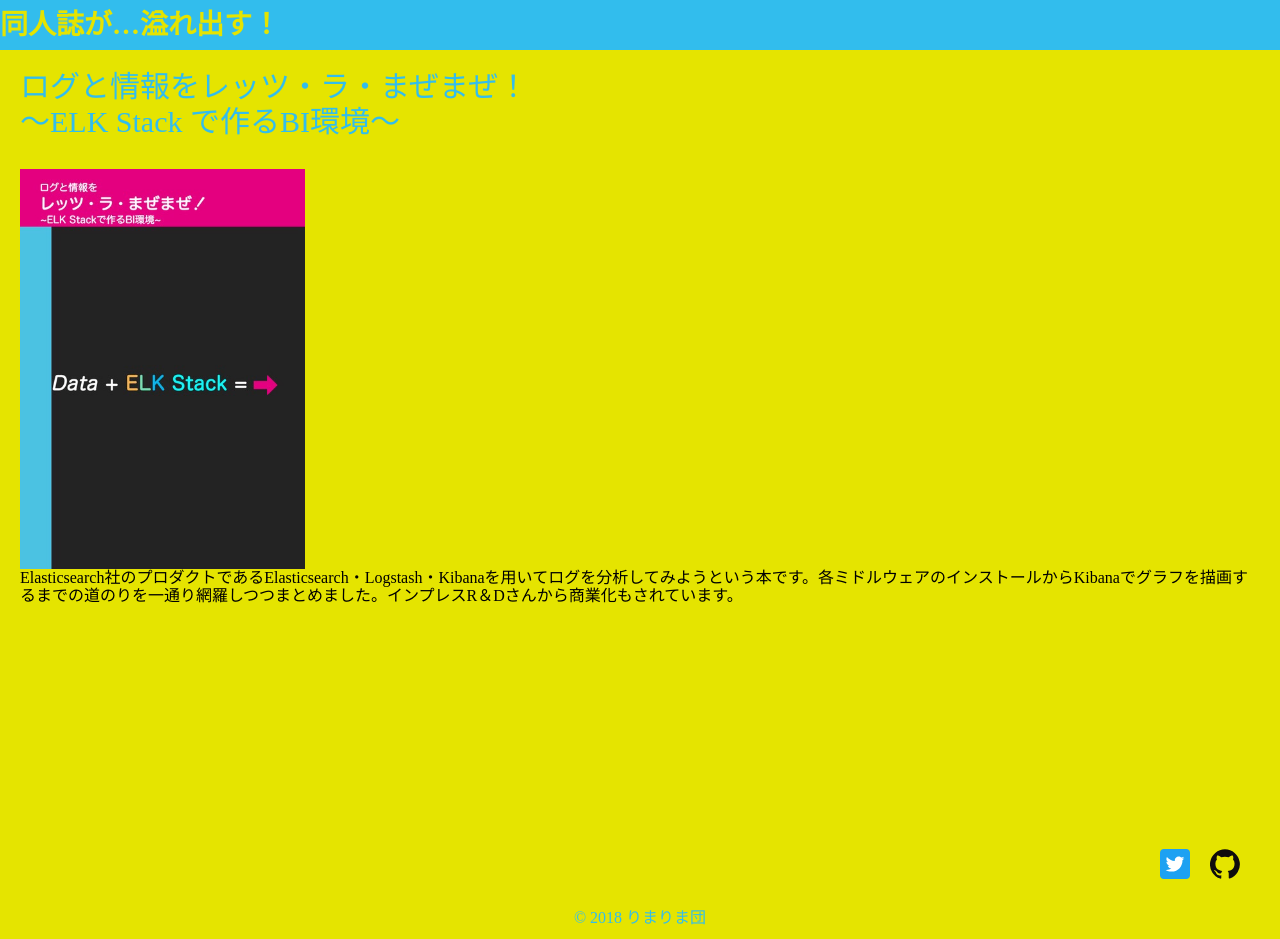
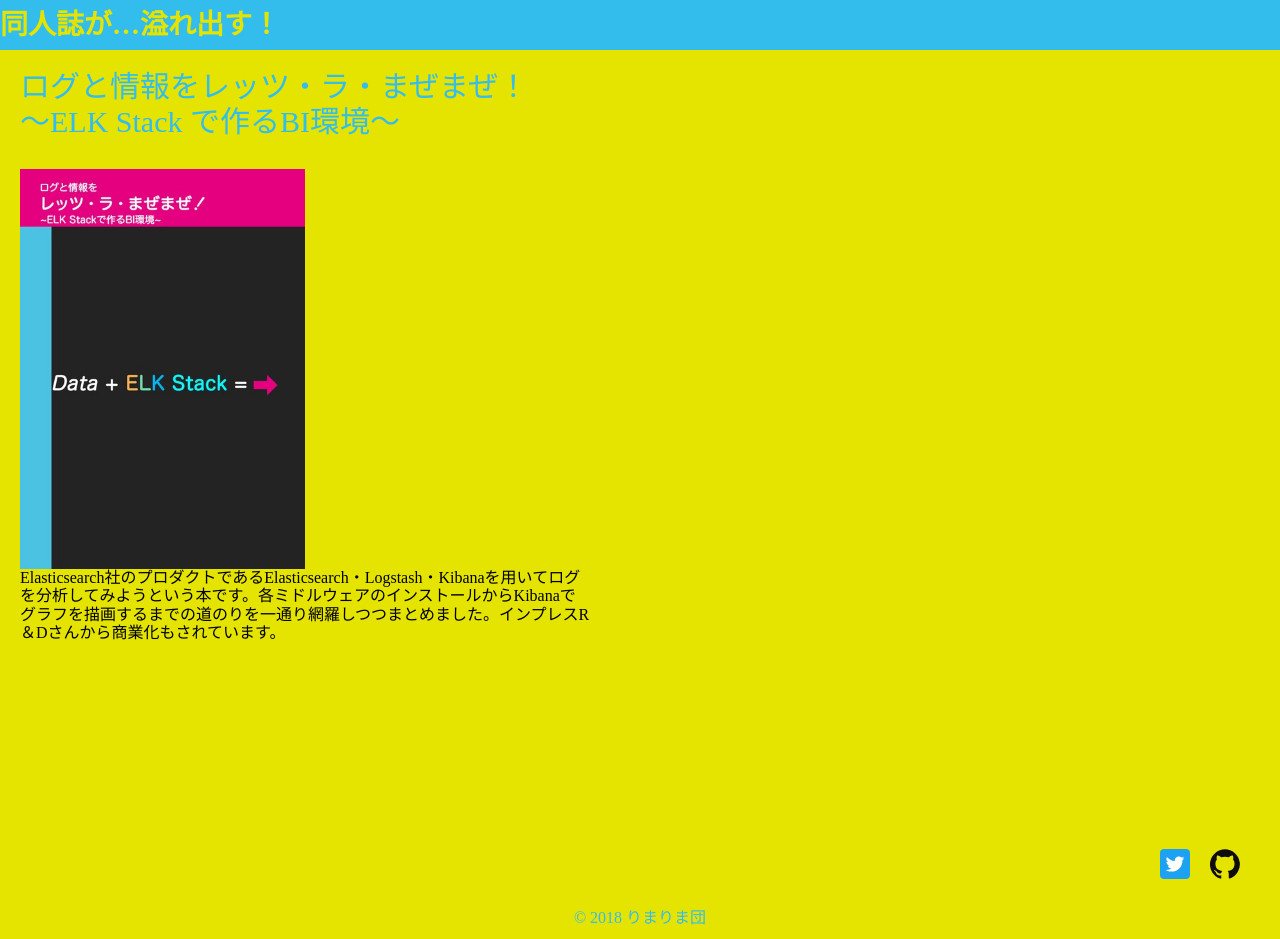
Before and after one commit to MofuMofu2/portfolio-vue, a Vue app: page / in a window 1280 px wide. Built offline with nearby package versions, Linux system fonts and the light colour scheme.

Commit message:
[add] #5 コンポーネント全体の領域を設定

```diff
--- a/src/components/BookDescription.vue
+++ b/src/components/BookDescription.vue
@@ -16,7 +16,8 @@ export default {
 </script>
 
 <style scoped>
-  .description {
+  .book-description {
     height: 250px;
+    width: 570px;
   }
 </style>
```
